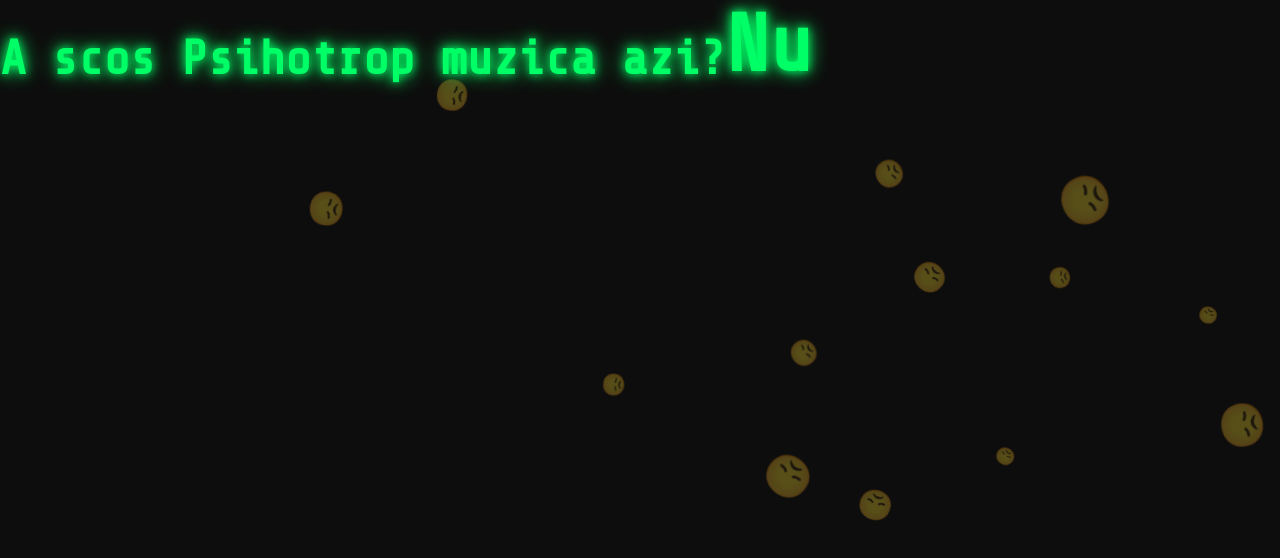
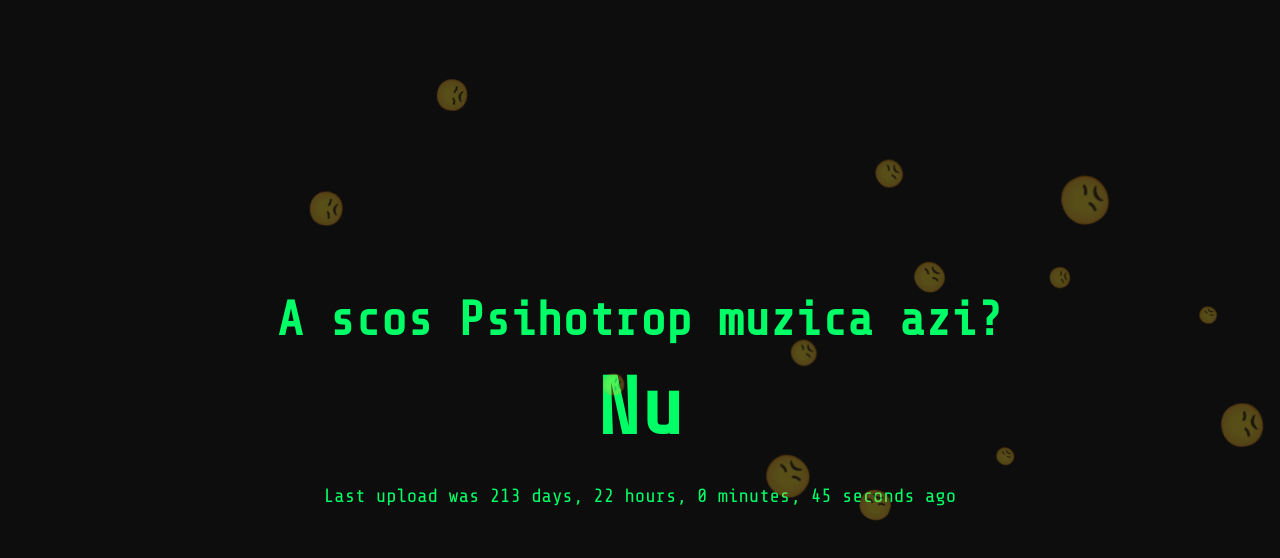
Before and after one commit to MITI651/A-scos-Psihotrop-muzica-azi-, a plain HTML site: page index.html in a window 1280 px wide. Drawn offline with nearby package versions, Linux system fonts and the light colour scheme.

Commit message:
Update index.html

```diff
--- a/index.html
+++ b/index.html
@@ -1,33 +1,37 @@
 <!DOCTYPE html>
 <html lang="ro">
 <head>
-<meta charset="UTF-8">
+<meta charset="UTF-8" />
 <title>A scos Psihotrop muzica azi?</title>
-<link href="https://fonts.googleapis.com/css2?family=Share+Tech+Mono&display=swap" rel="stylesheet">
+<link href="https://fonts.googleapis.com/css2?family=Share+Tech+Mono&display=swap" rel="stylesheet" />
 <style>
   body {
     background-color: #0d0d0d;
     color: #00ff66;
     font-family: 'Share Tech Mono', monospace;
     margin: 0;
+    height: 100vh;
     overflow: hidden;
+    display: flex;
+    justify-content: center;
+    align-items: center;
   }
   .content {
-    position: relative;
-    z-index: 1;
-    height: 100vh;
-    display: flex;
-    flex-direction: col
+    text-align: center;
   }
   h1 {
     font-size: 3rem;
-    text-shadow: 0 0 10px #00ff66, 0 0 20px #00ff66;
-    margin-bottom: 40px;
+    margin: 0 0 1rem 0;
   }
   .answer {
     font-size: 5rem;
     font-weight: bold;
-    text-shadow: 0 0 10px #00ff66, 0 0 20px #00ff66;
+    margin-top: 0;
+  }
+  .timer {
+    margin-top: 2rem;
+    font-size: 1.2rem;
+    font-weight: normal;
   }
   .emoji {
     position: absolute;
@@ -46,13 +50,33 @@
 <div class="content">
   <h1>A scos Psihotrop muzica azi?</h1>
   <div class="answer" id="answer">Da</div>
+  <div class="timer" id="timer">Last upload was 213 days, 22 hours, 40 seconds ago</div>
 </div>
 
 <script>
-  // Change Da/Nu here
   document.getElementById("answer").textContent = "Nu";
 
-  // Create random 😞 emojis in background
+  let baseSeconds = 213 * 86400 + 22 * 3600 + 40;
+
+  function formatTime(seconds) {
+    const days = Math.floor(seconds / 86400);
+    seconds %= 86400;
+    const hours = Math.floor(seconds / 3600);
+    seconds %= 3600;
+    const mins = Math.floor(seconds / 60);
+    seconds %= 60;
+    return { days, hours, mins, seconds };
+  }
+
+  function updateTimer() {
+    baseSeconds++;
+    const t = formatTime(baseSeconds);
+    let timerStr = `Last upload was ${t.days} days, ${t.hours} hours, ${t.mins} minutes, ${t.seconds} seconds ago`;
+    document.getElementById("timer").textContent = timerStr;
+  }
+
+  setInterval(updateTimer, 1000);
+
   for (let i = 0; i < 20; i++) {
     let emoji = document.createElement("div");
     emoji.className = "emoji";
```
